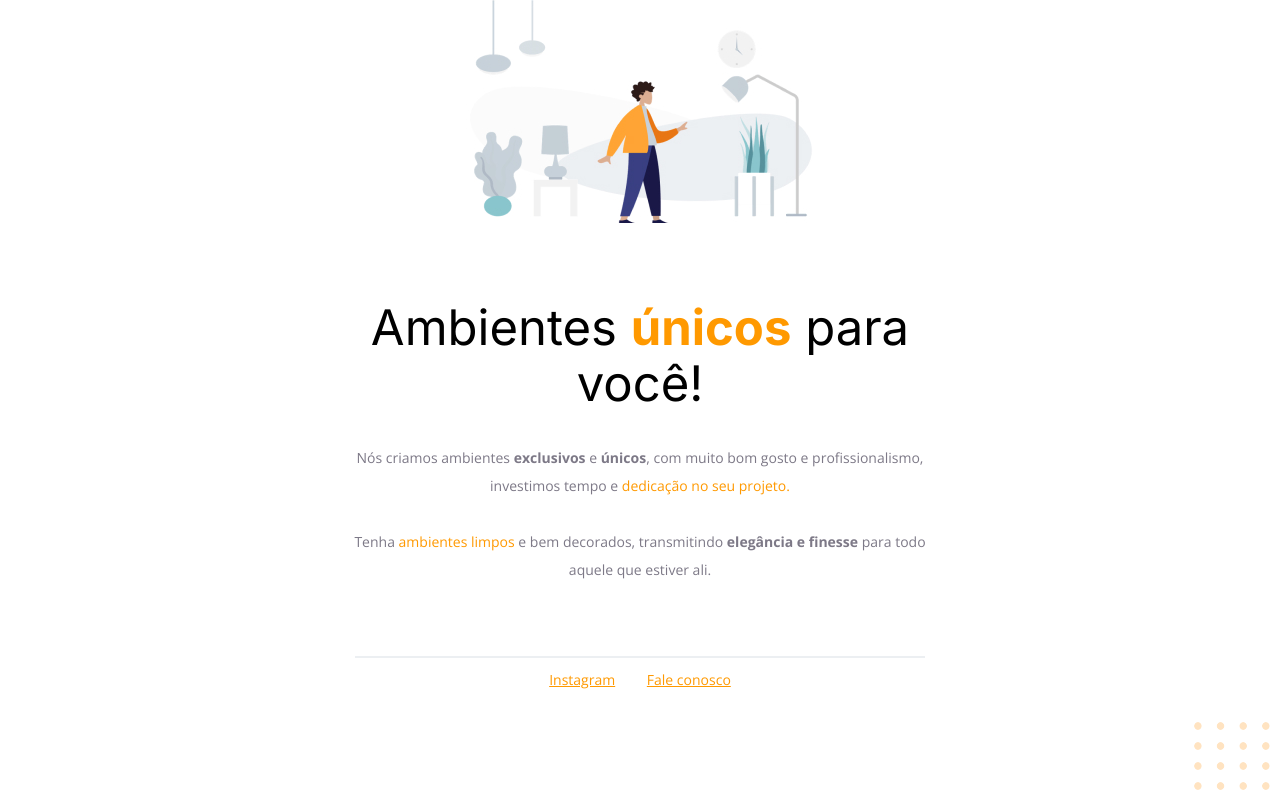
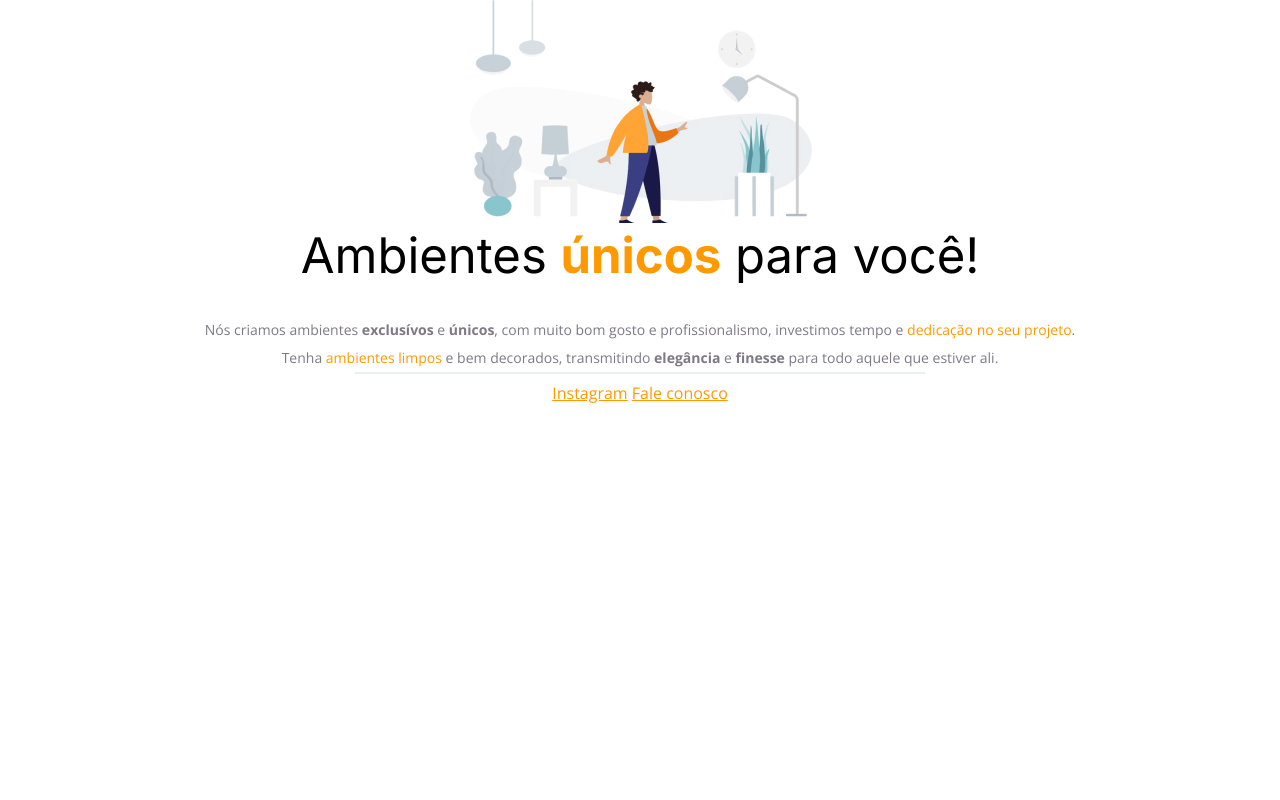
Before and after one commit to paulohfonseca/projectExplore01, a plain HTML site: page index.html in a window 1280 px wide. Drawn offline with nearby package versions, Linux system fonts and the light colour scheme.

Commit message:
index
atualização

```diff
--- a/index.html
+++ b/index.html
@@ -1,41 +1,40 @@
 <!DOCTYPE html>
-<html lang="pt-br">
+<html lang="en">
 <head>
+
     <link rel="preconnect" href="https://fonts.googleapis.com">
     <link rel="preconnect" href="https://fonts.gstatic.com" crossorigin>
     <link href="https://fonts.googleapis.com/css2?family=Inter:wght@400;700&family=Open+Sans:wght@400;700&display=swap" rel="stylesheet">
 
     <meta charset="UTF-8">
     <meta name="viewport" content="width=device-width, initial-scale=1.0">
+    <title>Document</title>
 
-    <title>Móveis customizados</title>
-
-    <link rel="stylesheet" href="style.css">
+    <link rel="stylesheet" href="style.css"/>
 </head>
 <body>
-    <div id="hero">
-        <img src="./images/img1.jpg" alt="Desenho de uma pessoa vestindo uma camisa amarela em uma sala com movéis">
+    <div id="app">
+        <img src="./images/img1.jpg" alt="Desenho de um homem de jaqueta amarela."/>
 
-        <h1>Ambientes <span>únicos</span> para você!</h1>
 
-        <p>Nós criamos ambientes <strong>exclusivos</strong> e <strong>únicos</strong>, com muito bom gosto e profissionalismo, investimos tempo e <span>dedicação no seu projeto.</span>
+        <artigo>
+            <h1>Ambientes <span>únicos</span> para você!</h1>
 
-        <br/>
-        <br/>
+            <p>
+                Nós criamos ambientes <strong>exclusívos</strong> e <strong>únicos</strong>, com muito bom gosto e profissionalismo, investimos tempo e <span>dedicação no seu projeto</span>.
+            </p>
 
-        Tenha <span>ambientes limpos</span> e bem decorados, transmitindo <strong>elegância  e finesse</strong> para todo aquele que estiver ali.</p>
+            <p>
+                Tenha <span>ambientes limpos</span> e bem decorados, transmitindo <strong>elegância</strong>  e <strong>finesse</strong> para todo aquele que estiver ali.
+            </p>
+        </artigo>
+
+
+        <footer>
+            <div class="line"></div>
+            <a target="_blank" href="https://instagram.com">Instagram</a>
+            <a target="_blank" href="mailto:contato@moveisparavoce.com">Fale conosco</a>
+        </footer>
     </div>
-
-    <div id="footer">
-
-        <div class="line"></div>
-
-        <a target="_blank" href="https://instagram.com">Instagram</a>
-
-        <a href="mailto:contato@moveisparavoce.com">Fale conosco</a>
-    </div>
-
-    <img id="balls" src="./images/balls.svg" alt="Bolinhas laranjadas no canto direito inferior da tela"/>
-
 </body>
 </html>
```
